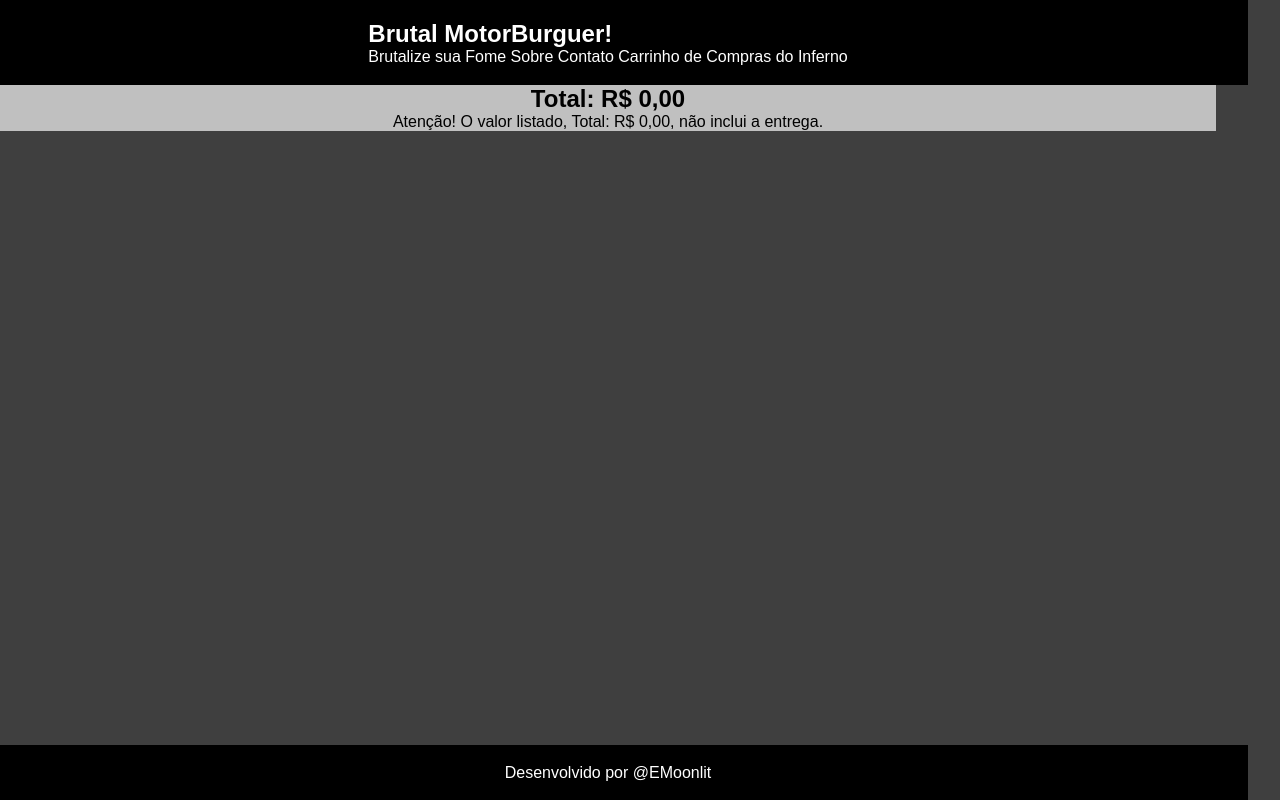
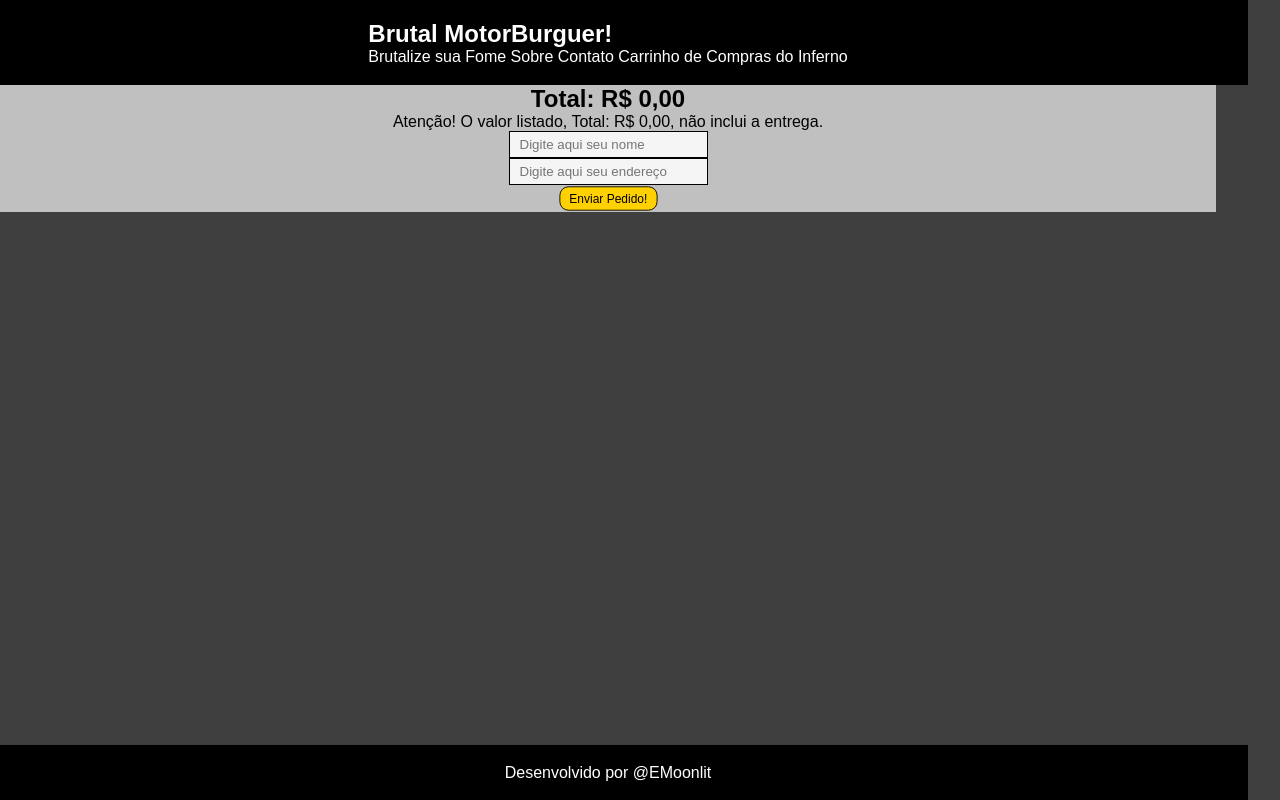
Before and after one commit to EMoonlit/brutal-motor-burguer, a React (Create React App) app: page /Cart in a window 1280 px wide. Built offline with nearby package versions, Linux system fonts and the light colour scheme.

Commit message:
Redirecionando a lista de pedido

```diff
--- a/src/components/input/index.js
+++ b/src/components/input/index.js
@@ -1,8 +1,8 @@
 import React from 'react';
 import InputStyled from './style';
 
-const Input = ({ getEvent }) => {
-    return <InputStyled onChange={ (event) => getEvent(event.target.value) } />;
+const Input = ({ getEvent, placeholder }) => {
+    return <InputStyled onChange={ (event) => getEvent(event.target.value) } placeholder={ placeholder } />;
 }
 
 export default Input;
--- a/src/pages/cart/index.js
+++ b/src/pages/cart/index.js
@@ -2,9 +2,15 @@ import React, { useContext, useEffect, useState } from 'react'
 import MainContainer from './style';
 import Motorcontext from '../../context/MotorContext';
 import * as view from '../../views';
+import * as cp from '../../components';
+import configureUrl from '../../services/whatsApi';
 
 const Cart = () => {
   const [total, setTotal] = useState(0);
+  const [personalInfo, setPersonalInfo] = useState({
+    name: '',
+    adress: '',
+  })
   const { cartList } = useContext(Motorcontext);
   useEffect(()=> {
     const sumPrices = () => {
@@ -12,6 +18,12 @@ const Cart = () => {
       }
     sumPrices()
   }, [total, cartList])
+
+  const sendList = () => {
+    const url = configureUrl(personalInfo, cartList, total);
+    window.location.href =url
+  };
+
   return(
     <MainContainer>
       <view.Login />
@@ -29,6 +41,15 @@ const Cart = () => {
       )}
       </ul>
       <span>{`Atenção! O valor listado, Total: R$ ${total},00, não inclui a entrega.`}</span>
+      <cp.Input
+        placeholder={'Digite aqui seu nome'}
+        getEvent={(e) => setPersonalInfo({ ...personalInfo, name: e })}
+      />
+      <cp.Input
+        placeholder={'Digite aqui seu endereço'}
+        getEvent={(e) => setPersonalInfo({ ...personalInfo, adress: e })}
+      />
+      <cp.Button getEvent={() => sendList()}>Enviar Pedido!</cp.Button>
       <view.Footer/>
     </MainContainer>
   )
--- /dev/null
+++ b/src/services/whatsApi.js
@@ -0,0 +1,13 @@
+const configureUrl = (personalInfo, cartList, total) => {
+  const listToString = cartList.map((item) => (`%0AR$ ${item.price},00  ${item.name}`))
+  const phone = '557196640747';
+  const name = personalInfo.name;
+  const adress = personalInfo.adress;
+  const totalPrice = `Total de R$ ${total},00%0A`;
+
+  const urlToWhastApp = `https://api.whatsapp.com/send?phone=${phone}&text=Ol%C3%A1,%20meu%20nome%20%C3%A9%20*${name}*.%0AMeu%20endere%C3%A7o%20%C3%A9%20*${adress}*.%0AGostaria%20de%20pedir%20os%20seguintes%20itens:%0A${listToString}.%0A${totalPrice}.%0AQuanto%20ficar%C3%A1%20a%20entrada%20para%20meu%20endere%C3%A7o?`;
+
+  return urlToWhastApp;
+};
+
+export default configureUrl;
```
